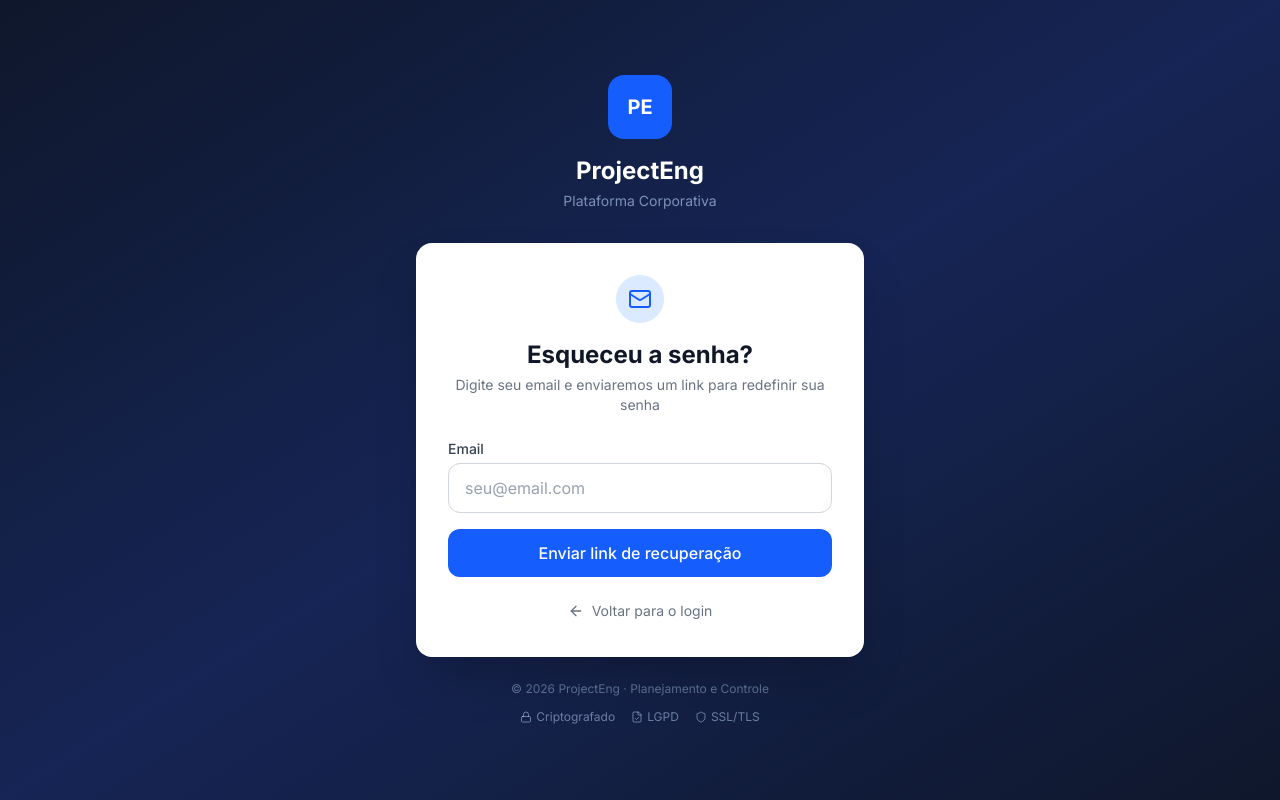
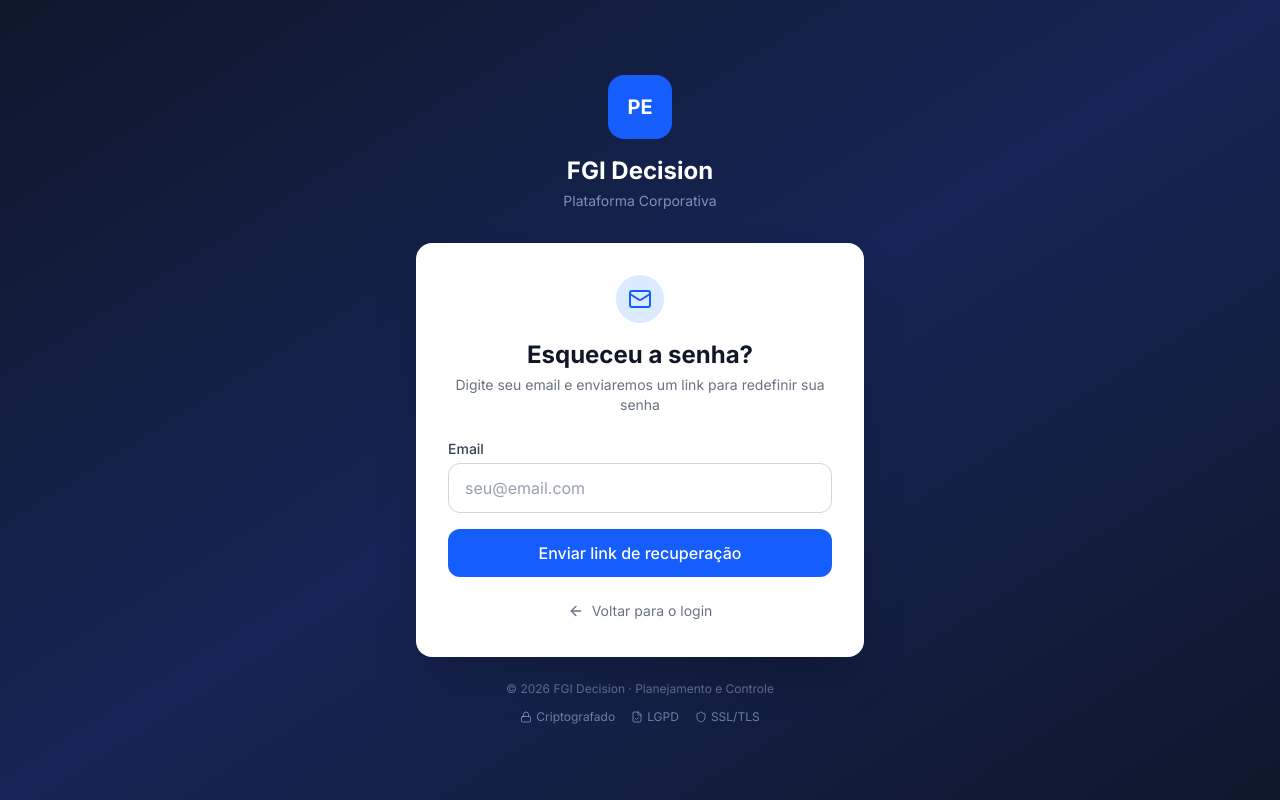
Before and after one commit to ismael319/ProjectObra, a React (Vite) app: page /forgot-password in a window 1280 px wide. Built offline with nearby package versions, Linux system fonts and the light colour scheme; no server answers.

Commit message:
Renomeia o app para "FGI Decision"
Unifica os dois nomes que coexistiam sem querer: "ProjectEng" (telas de
login/cadastro) e "ObraControl" (titulo da aba e manifest.json).

```diff
--- a/index.html
+++ b/index.html
@@ -8,7 +8,7 @@
     <meta name="theme-color" content="#2563eb" />
     <meta name="mobile-web-app-capable" content="yes" />
     <meta name="apple-mobile-web-app-status-bar-style" content="black-translucent" />
-    <meta name="apple-mobile-web-app-title" content="ObraControl" />
+    <meta name="apple-mobile-web-app-title" content="FGI Decision" />
     <meta name="description" content="Sistema de gerenciamento de obras e apontamento de mão de obra" />
     <link rel="preconnect" href="https://fonts.googleapis.com" />
     <link rel="preconnect" href="https://fonts.gstatic.com" crossorigin />
@@ -29,7 +29,7 @@
         rel="stylesheet"
       />
     </noscript>
-    <title>ObraControl</title>
+    <title>FGI Decision</title>
   </head>
   <body>
     <div id="root" class="notranslate" translate="no"></div>
--- a/src/pages/ForgotPassword.tsx
+++ b/src/pages/ForgotPassword.tsx
@@ -43,7 +43,7 @@ export default function ForgotPassword() {
           <div className="inline-flex items-center justify-center w-16 h-16 bg-blue-600 rounded-2xl mb-4">
             <span className="text-xl font-bold text-white">PE</span>
           </div>
-          <h1 className="text-2xl font-bold text-white">ProjectEng</h1>
+          <h1 className="text-2xl font-bold text-white">FGI Decision</h1>
           <p className="text-blue-200/60 text-sm mt-1">Plataforma Corporativa</p>
         </div>
 
@@ -117,7 +117,7 @@ export default function ForgotPassword() {
 
         {/* Footer */}
         <div className="mt-6 text-center">
-          <p className="text-blue-200/40 text-xs mb-3">© 2026 ProjectEng · Planejamento e Controle</p>
+          <p className="text-blue-200/40 text-xs mb-3">© 2026 FGI Decision · Planejamento e Controle</p>
           <div className="flex items-center justify-center gap-4 text-blue-200/50 text-xs">
             <span className="flex items-center gap-1">
               <Lock size={12} />
--- a/src/pages/Login.tsx
+++ b/src/pages/Login.tsx
@@ -57,7 +57,7 @@ export default function Login() {
           <div className="inline-flex items-center justify-center w-16 h-16 bg-gradient-to-br from-blue-500 to-blue-700 rounded-2xl mb-4 shadow-lg shadow-blue-950/50 ring-1 ring-white/10">
             <span className="text-xl font-extrabold text-white tracking-tight">PE</span>
           </div>
-          <h1 className="text-2xl font-bold text-white tracking-tight">ProjectEng</h1>
+          <h1 className="text-2xl font-bold text-white tracking-tight">FGI Decision</h1>
           <p className="text-blue-200/60 text-sm mt-1">Plataforma Corporativa</p>
         </div>
 
@@ -169,7 +169,7 @@ export default function Login() {
 
         {/* Footer */}
         <div className="mt-6 text-center">
-          <p className="text-blue-200/40 text-xs mb-3">© 2026 ProjectEng · Planejamento e Controle</p>
+          <p className="text-blue-200/40 text-xs mb-3">© 2026 FGI Decision · Planejamento e Controle</p>
           <div className="flex items-center justify-center gap-4 text-blue-200/50 text-xs">
             <span className="flex items-center gap-1">
               <Lock size={12} />
--- a/src/pages/PendingApproval.tsx
+++ b/src/pages/PendingApproval.tsx
@@ -31,7 +31,7 @@ export default function PendingApproval() {
           <div className="inline-flex items-center justify-center w-16 h-16 bg-gradient-to-br from-blue-500 to-blue-700 rounded-2xl mb-4 shadow-lg shadow-blue-950/50 ring-1 ring-white/10">
             <span className="text-xl font-extrabold text-white tracking-tight">PE</span>
           </div>
-          <h1 className="text-2xl font-bold text-white tracking-tight">ProjectEng</h1>
+          <h1 className="text-2xl font-bold text-white tracking-tight">FGI Decision</h1>
           <p className="text-blue-200/60 text-sm mt-1">Plataforma Corporativa</p>
         </div>
 
@@ -82,7 +82,7 @@ export default function PendingApproval() {
         </div>
 
         <div className="mt-6 text-center">
-          <p className="text-blue-200/40 text-xs mb-3">© 2026 ProjectEng · Planejamento e Controle</p>
+          <p className="text-blue-200/40 text-xs mb-3">© 2026 FGI Decision · Planejamento e Controle</p>
           <div className="flex items-center justify-center gap-4 text-blue-200/50 text-xs">
             <span className="flex items-center gap-1">
               <Lock size={12} />
--- a/src/pages/ProjectSelection.tsx
+++ b/src/pages/ProjectSelection.tsx
@@ -185,7 +185,7 @@ export default function ProjectSelection() {
               <span className="text-sm font-bold text-white">PE</span>
             </div>
             <div>
-              <h1 className="text-xl font-bold text-gray-900 dark:text-white">ProjectEng</h1>
+              <h1 className="text-xl font-bold text-gray-900 dark:text-white">FGI Decision</h1>
               <p className="text-xs text-gray-500 dark:text-gray-400">Gerenciamento de Projetos</p>
             </div>
           </div>
--- a/src/pages/Signup.tsx
+++ b/src/pages/Signup.tsx
@@ -51,7 +51,7 @@ export default function Signup() {
           <div className="inline-flex items-center justify-center w-16 h-16 bg-blue-600 rounded-2xl mb-4">
             <span className="text-xl font-bold text-white">PE</span>
           </div>
-          <h1 className="text-2xl font-bold text-white">ProjectEng</h1>
+          <h1 className="text-2xl font-bold text-white">FGI Decision</h1>
           <p className="text-blue-200/60 text-sm mt-1">Plataforma Corporativa</p>
         </div>
 
@@ -185,7 +185,7 @@ export default function Signup() {
 
         {/* Footer */}
         <div className="mt-6 text-center">
-          <p className="text-blue-200/40 text-xs mb-3">© 2026 ProjectEng · Planejamento e Controle</p>
+          <p className="text-blue-200/40 text-xs mb-3">© 2026 FGI Decision · Planejamento e Controle</p>
           <div className="flex items-center justify-center gap-4 text-blue-200/50 text-xs">
             <span className="flex items-center gap-1">
               <Lock size={12} />
--- a/src/pages/UpdatePassword.tsx
+++ b/src/pages/UpdatePassword.tsx
@@ -47,7 +47,7 @@ export default function UpdatePassword() {
           <div className="inline-flex items-center justify-center w-16 h-16 bg-blue-600 rounded-2xl mb-4">
             <span className="text-xl font-bold text-white">PE</span>
           </div>
-          <h1 className="text-2xl font-bold text-white">ProjectEng</h1>
+          <h1 className="text-2xl font-bold text-white">FGI Decision</h1>
           <p className="text-blue-200/60 text-sm mt-1">Plataforma Corporativa</p>
         </div>
 
@@ -141,7 +141,7 @@ export default function UpdatePassword() {
 
         {/* Footer */}
         <div className="mt-6 text-center">
-          <p className="text-blue-200/40 text-xs mb-3">© 2026 ProjectEng · Planejamento e Controle</p>
+          <p className="text-blue-200/40 text-xs mb-3">© 2026 FGI Decision · Planejamento e Controle</p>
           <div className="flex items-center justify-center gap-4 text-blue-200/50 text-xs">
             <span className="flex items-center gap-1">
               <Lock size={12} />
```
Also changed, not shown: public/manifest.json.
